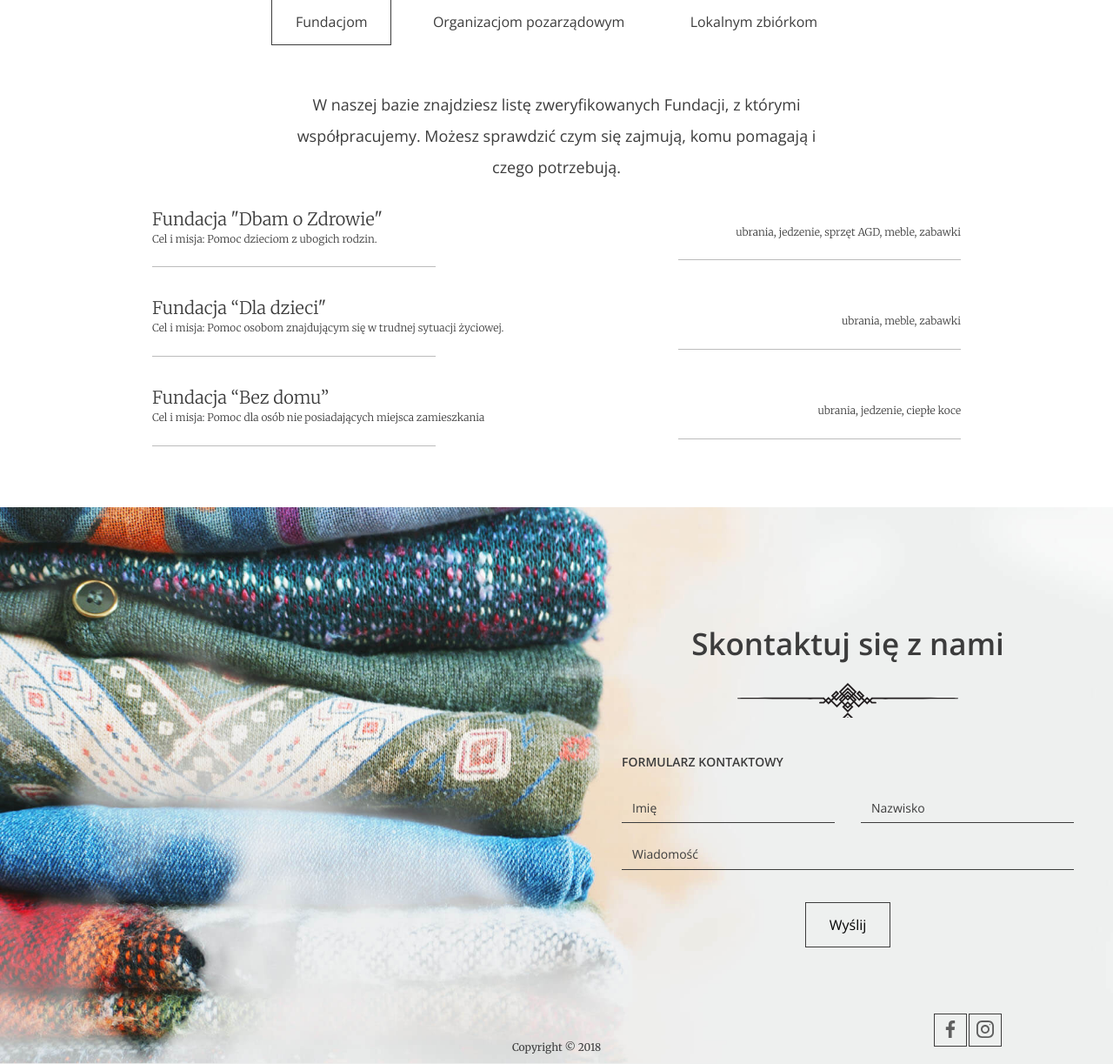
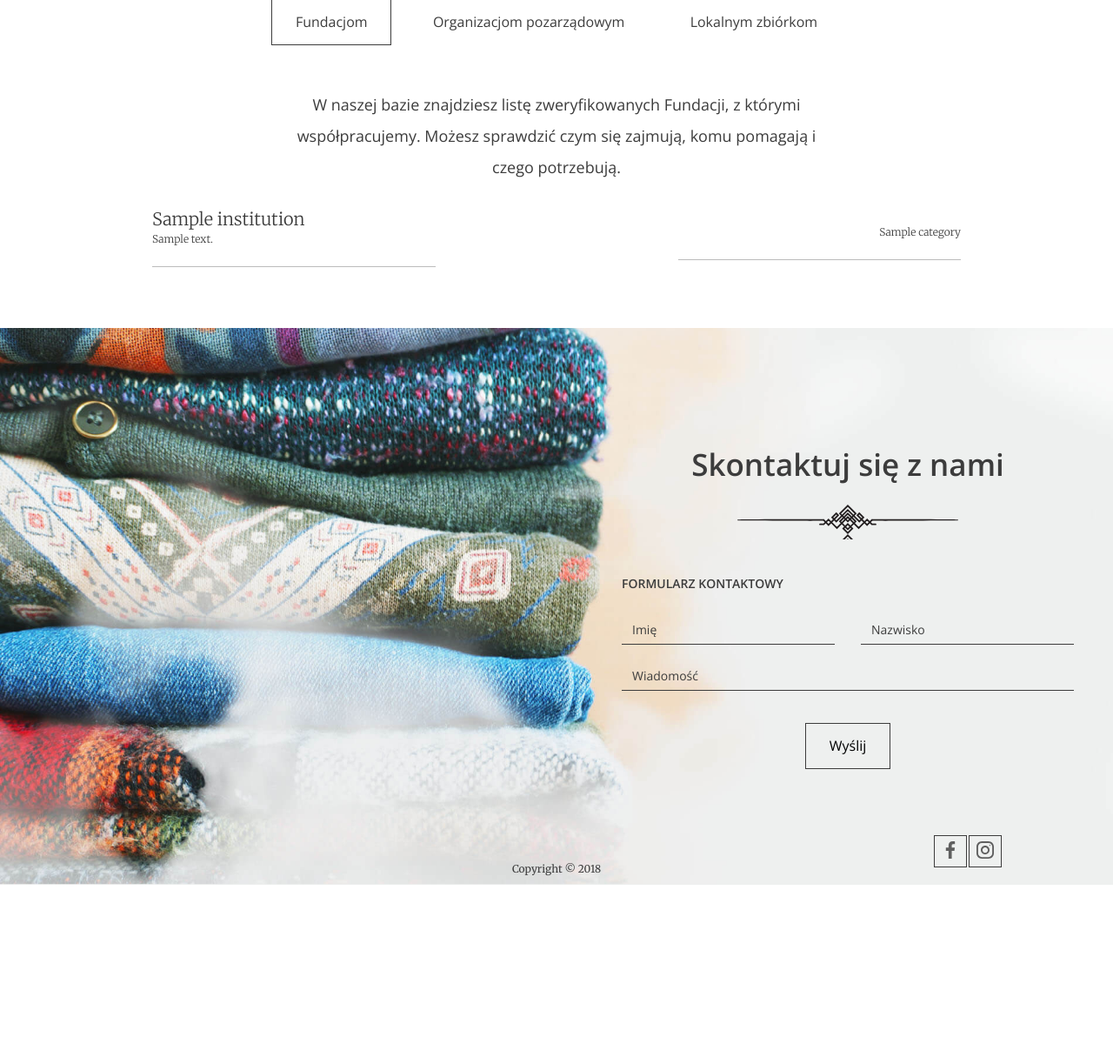
Before and after one commit to pparkitny/Give_It_Away_App, a Django app: page / in a window 1280 px wide. Shown: the part 2655-3878 px from the top of the page at 87% size. After the commit the page ends 3672 px from the top, so only its background shows below. Run offline with Django 4.2, Linux system fonts and the light colour scheme; tables that the repository leaves empty hold one stand-in row (Sample ...).

Commit message:
Add dynamic view from database on index for institutions

```diff
--- a/project/give_it_away_app/templates/index.html
+++ b/project/give_it_away_app/templates/index.html
@@ -92,38 +92,80 @@
         <li data-id="3"><a href="#" class="btn btn--without-border">Lokalnym zbiórkom</a></li>
       </ul>
 
-      <!-- SLIDE 1 -->
+<!--      &lt;!&ndash; SLIDE 1 &ndash;&gt;-->
+<!--      <div class="help&#45;&#45;slides active" data-id="1">-->
+<!--        <p>W naszej bazie znajdziesz listę zweryfikowanych Fundacji, z którymi współpracujemy. Możesz sprawdzić czym się zajmują, komu pomagają i czego potrzebują.</p>-->
+
+<!--        <ul class="help&#45;&#45;slides-items">-->
+<!--          <li>-->
+<!--            <div class="col">-->
+<!--              <div class="title">Fundacja "Dbam o Zdrowie"</div>-->
+<!--              <div class="subtitle">Cel i misja: Pomoc dzieciom z ubogich rodzin.</div>-->
+<!--            </div>-->
+
+<!--            <div class="col"><div class="text">ubrania, jedzenie, sprzęt AGD, meble, zabawki</div></div>-->
+<!--          </li>-->
+
+<!--          <li>-->
+<!--            <div class="col">-->
+<!--              <div class="title">Fundacja “Dla dzieci"</div>-->
+<!--              <div class="subtitle">Cel i misja: Pomoc osobom znajdującym się w trudnej sytuacji życiowej.</div>-->
+<!--            </div>-->
+
+<!--            <div class="col"><div class="text">ubrania, meble, zabawki</div></div>-->
+<!--          </li>-->
+
+<!--          <li>-->
+<!--            <div class="col">-->
+<!--              <div class="title">Fundacja “Bez domu”</div>-->
+<!--              <div class="subtitle">Cel i misja: Pomoc dla osób nie posiadających miejsca zamieszkania</div>-->
+<!--            </div>-->
+
+<!--            <div class="col"><div class="text">ubrania, jedzenie, ciepłe koce</div></div>-->
+<!--          </li>-->
+<!--        </ul>-->
+<!--        &lt;!&ndash; Pagination-->
+<!--        <ul class="help&#45;&#45;slides-pagination">-->
+<!--          <li><a href="#" class="btn btn&#45;&#45;small btn&#45;&#45;without-border active" data-page="1">1</a></li>-->
+<!--          <li><a href="#" class="btn btn&#45;&#45;small btn&#45;&#45;without-border" data-page="2">2</a></li>-->
+<!--          <li><a href="#" class="btn btn&#45;&#45;small btn&#45;&#45;without-border" data-page="3">3</a></li>-->
+<!--        </ul>-->
+<!--        &ndash;&gt;-->
+<!--      </div>-->
+
+
+       <!-- SLIDE 1 -->
       <div class="help--slides active" data-id="1">
         <p>W naszej bazie znajdziesz listę zweryfikowanych Fundacji, z którymi współpracujemy. Możesz sprawdzić czym się zajmują, komu pomagają i czego potrzebują.</p>
+
+        {% for institution in all_institutions %}
+
+        {% if institution.type == 1 %}
 
         <ul class="help--slides-items">
           <li>
             <div class="col">
-              <div class="title">Fundacja "Dbam o Zdrowie"</div>
-              <div class="subtitle">Cel i misja: Pomoc dzieciom z ubogich rodzin.</div>
+              <div class="title">{{ institution.name }}</div>
+              <div class="subtitle">{{ institution.description }}</div>
             </div>
 
-            <div class="col"><div class="text">ubrania, jedzenie, sprzęt AGD, meble, zabawki</div></div>
-          </li>
+            <div class="col"><div class="text">
 
-          <li>
-            <div class="col">
-              <div class="title">Fundacja “Dla dzieci"</div>
-              <div class="subtitle">Cel i misja: Pomoc osobom znajdującym się w trudnej sytuacji życiowej.</div>
-            </div>
+              {% for category in institution.categories.all %}
+                {% if forloop.last %}
+                  {{ category }}
+                {% else %}
+                  {{ category }},
+                {% endif %}
+              {% endfor %}
 
-            <div class="col"><div class="text">ubrania, meble, zabawki</div></div>
-          </li>
-
-          <li>
-            <div class="col">
-              <div class="title">Fundacja “Bez domu”</div>
-              <div class="subtitle">Cel i misja: Pomoc dla osób nie posiadających miejsca zamieszkania</div>
-            </div>
-
-            <div class="col"><div class="text">ubrania, jedzenie, ciepłe koce</div></div>
+            </div></div>
           </li>
         </ul>
+          {% endif %}
+
+          {% endfor %}
+
         <!-- Pagination
         <ul class="help--slides-pagination">
           <li><a href="#" class="btn btn--small btn--without-border active" data-page="1">1</a></li>
@@ -133,50 +175,40 @@
         -->
       </div>
 
-
       <!-- SLIDE 2 -->
       <div class="help--slides" data-id="2">
         <p>
-          Lorem ipsum dolor, sit amet consectetur adipisicing elit. Hic officiis mollitia dolor, neque aspernatur accusamus debitis. Ducimus, officia. Quia, sunt illum! Non iste placeat ab ipsum alias
-          quos suscipit corporis!
+            W naszej bazie znajdziesz listę zweryfikowanych Organizacji pozarządowych, z którymi współpracujemy.
+            Możesz sprawdzić czym się zajmują, komu pomagają i czego potrzebują.
         </p>
+
+        {% for institution in all_institutions %}
+
+        {% if institution.type == 2 %}
+
         <ul class="help--slides-items">
           <li>
             <div class="col">
-              <div class="title">Organizacja 1</div>
-              <div class="subtitle">Lorem ipsum dolor sit amet consectetur.</div>
+              <div class="title">{{ institution.name }}</div>
+              <div class="subtitle">{{ institution.description }}</div>
             </div>
 
-            <div class="col"><div class="text">Lorem ipsum dolor sit amet consectetur adipisicing elit.</div></div>
-          </li>
+            <div class="col"><div class="text">
 
-          <li>
-            <div class="col">
-              <div class="title">Organizacja 2</div>
-              <div class="subtitle">Lorem ipsum dolor sit amet consectetur.</div>
-            </div>
+              {% for category in institution.categories.all %}
+                {% if forloop.last %}
+                  {{ category }}
+                {% else %}
+                  {{ category }},
+                {% endif %}
+              {% endfor %}
 
-            <div class="col"><div class="text">Lorem ipsum dolor sit amet consectetur adipisicing elit.</div></div>
-          </li>
-
-          <li>
-            <div class="col">
-              <div class="title">Organizacja 3</div>
-              <div class="subtitle">Lorem ipsum dolor sit amet consectetur.</div>
-            </div>
-
-            <div class="col"><div class="text">Lorem ipsum dolor sit amet consectetur adipisicing elit.</div></div>
-          </li>
-
-          <li>
-            <div class="col">
-              <div class="title">Organizacja 4</div>
-              <div class="subtitle">Lorem ipsum dolor sit amet consectetur.</div>
-            </div>
-
-            <div class="col"><div class="text">Lorem ipsum dolor sit amet consectetur adipisicing elit.</div></div>
+            </div></div>
           </li>
         </ul>
+          {% endif %}
+
+          {% endfor %}
 
         <!-- Pagination
         <ul class="help--slides-pagination">
@@ -191,26 +223,37 @@
 
       <!-- SLIDE 3 -->
       <div class="help--slides" data-id="3">
-        <p>Lorem ipsum dolor sit amet, his ocurreret persequeris ea, ad utinam laudem duo. Verterem adipisci partiendo eos ne, ea his reque quaeque recteque, ne quo lobortis intellegam.</p>
+        <p>
+            W naszej bazie znajdziesz listę zweryfikowanych Lokalnych zbiórek, z którymi współpracujemy.
+            Możesz sprawdzić czym się zajmują, komu pomagają i czego potrzebują.
+        </p>
+        {% for institution in all_institutions %}
+
+        {% if institution.type == 3 %}
+
         <ul class="help--slides-items">
           <li>
             <div class="col">
-              <div class="title">Lokalna zbiórka 1</div>
-              <div class="subtitle">Lorem ipsum dolor sit amet consectetur.</div>
+              <div class="title">{{ institution.name }}</div>
+              <div class="subtitle">{{ institution.description }}</div>
             </div>
 
-            <div class="col"><div class="text">Lorem ipsum dolor sit amet consectetur adipisicing elit.</div></div>
-          </li>
+            <div class="col"><div class="text">
 
-          <li>
-            <div class="col">
-              <div class="title">Lokalna zbiórka 2</div>
-              <div class="subtitle">Lorem ipsum dolor sit amet consectetur.</div>
-            </div>
+              {% for category in institution.categories.all %}
+                {% if forloop.last %}
+                  {{ category }}
+                {% else %}
+                  {{ category }},
+                {% endif %}
+              {% endfor %}
 
-            <div class="col"><div class="text">Lorem ipsum dolor sit amet consectetur adipisicing elit.</div></div>
+            </div></div>
           </li>
         </ul>
+          {% endif %}
+
+          {% endfor %}
 
         <!-- Pagination
         <ul class="help--slides-pagination">
--- a/project/give_it_away_app/views.py
+++ b/project/give_it_away_app/views.py
@@ -28,7 +28,10 @@ class LandingPageView(View):
                     list_of_donated_institutions.append(obj.institution)
                 number_of_donated_institutions = len(list_of_donated_institutions)
 
-        ctx = {'sum_of_bags': sum_of_bags, 'number_of_donated_institutions': number_of_donated_institutions}
+        all_institutions = Institution.objects.all()
+
+        ctx = {'sum_of_bags': sum_of_bags, 'number_of_donated_institutions': number_of_donated_institutions,
+               'all_institutions': all_institutions}
 
         return render(request, 'index.html', ctx)
 
```
